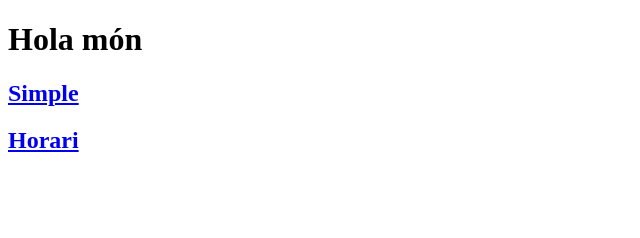
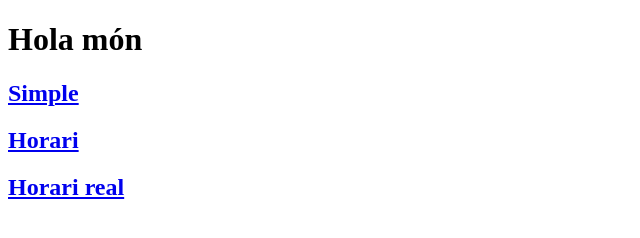
Before and after one commit to pvergerc-esliceu/practica1, a plain HTML site: page index.html in a window 1280 px wide. Shown: the whole page, without its empty margins (0-640 px from the left). Drawn offline with Linux system fonts and the light colour scheme.

Commit message:
Update index.html

```diff
--- a/index.html
+++ b/index.html
@@ -9,5 +9,6 @@
     <h1>Hola món</h1>
     <h2><a href="https://pvergerc-esliceu.github.io/practica1/simple.html">Simple</a></h2>
     <h2><a href="https://pvergerc-esliceu.github.io/practica1/horari.html">Horari</a></h2>
+    <h2><a href="https://pvergerc-esliceu.github.io/practica1/horari-real.html">Horari real</a></h2>
 </body>
 </html>
```
